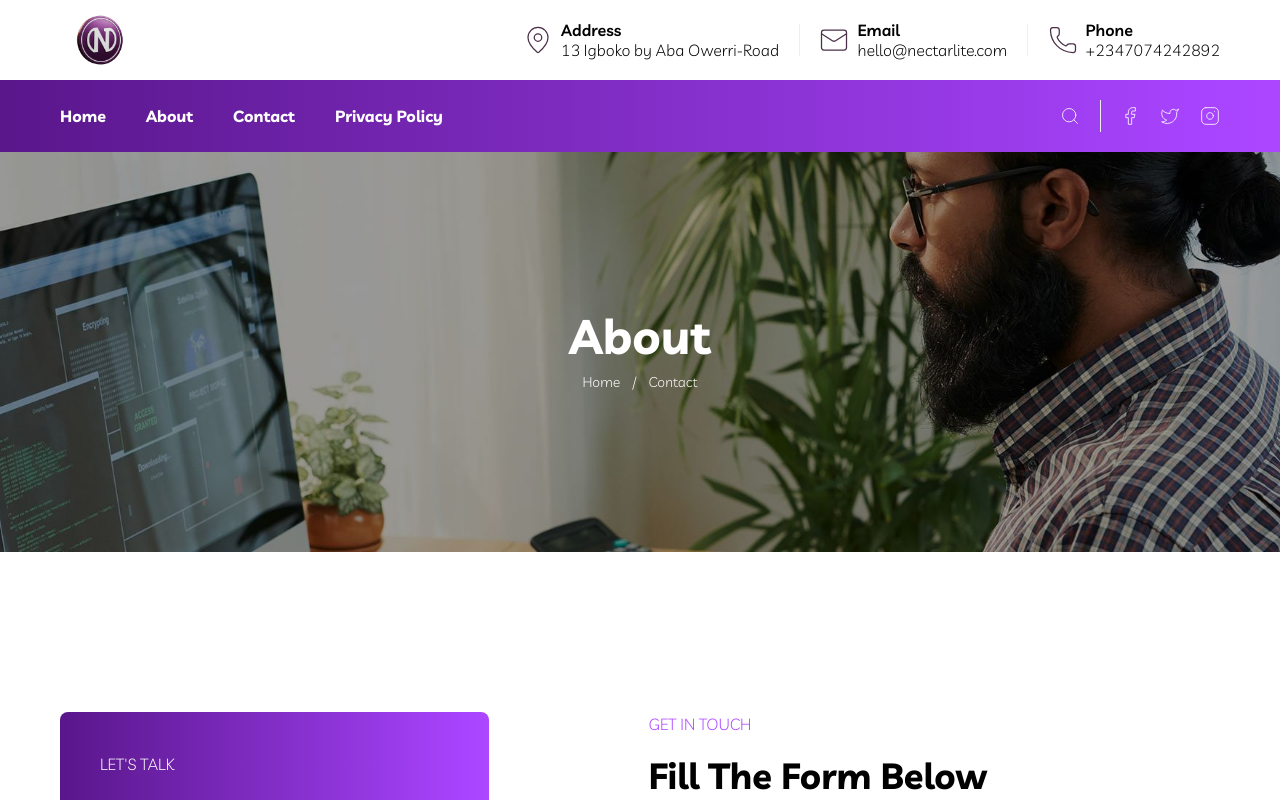
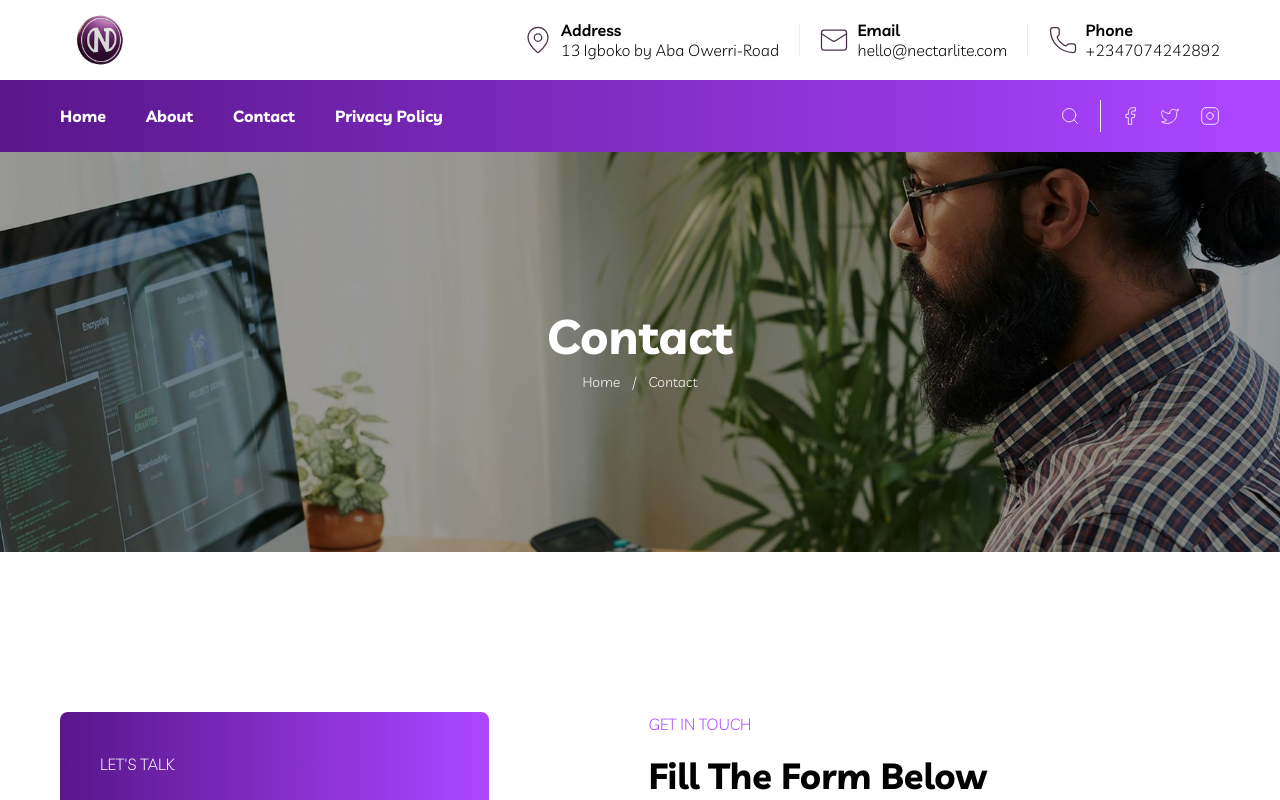
Before and after one commit to ZorichDev/Nectarlite-Archive, a Next.js app: page /contact in a window 1280 px wide. Shown: the top 800 px of the page. Built offline with nearby package versions, Linux system fonts and the light colour scheme.

Commit message:
contact fix

```diff
--- a/src/app/components/ContactHero.jsx
+++ b/src/app/components/ContactHero.jsx
@@ -1,3 +1,4 @@
+// src/app/components/ContactHero.jsx
 import React from 'react'
 import contactPageBackground from '@/images/contactPageBackground.png'
 import Wrapper from './Wrapper'
@@ -5,12 +6,13 @@ import Link from 'next/link'
 
 const ContactHero = () => {
   return (
-    <div className='h-100 flex justify-center items-center flex-col gap-3' style={{
-        backgroundImage: `url(${contactPageBackground.src})`,
-        backgroundSize: 'cover',
-        backgroundPosition: 'center'
-    }}>
-        <h1 className='text-5xl font-bold text-white'>About</h1>
+    <div className='h-100 flex justify-center items-center flex-col gap-3'
+         style={{  // ✅ Must be object
+           backgroundImage: `url(${contactPageBackground.src})`,
+           backgroundSize: 'cover',
+           backgroundPosition: 'center'
+         }}>
+        <h1 className='text-5xl font-bold text-white'>Contact</h1>  {/* Changed from "About" to "Contact" */}
         <div className="flex items-center gap-3 text-white font-light text-sm">
             <Link href="/">Home</Link>
             <span>/</span>
--- a/src/app/components/ContactMap.jsx
+++ b/src/app/components/ContactMap.jsx
@@ -1,3 +1,4 @@
+// src/app/components/ContactMap.jsx
 import React from 'react'
 
 const ContactMap = () => {
@@ -7,7 +8,7 @@ const ContactMap = () => {
         src="https://www.google.com/maps/embed?pb=!1m18!1m12!1m3!1d3973.896338582476!2d7.365415673495556!3d5.120403237879337!2m3!1f0!2f0!3f0!3m2!1i1024!2i768!4f13.1!3m3!1m2!1s0x10429941f5255197%3A0x490deb2309501f6a!2s13%20Aba-Owerri%20Rd%2C%20Aba%2C%20450102%2C%20Abia!5e0!3m2!1sen!2sng!4v1771187238351!5m2!1sen!2sng"
         width="100%"
         height="100%"
-        style={{ border: 0 }}  // ✅ CORRECT
+        style={{ border: 0 }}  // ✅ Must be object, not string
         allowFullScreen
         loading="lazy"
         referrerPolicy="no-referrer-when-downgrade"
--- a/src/app/components/GetInTouch.jsx
+++ b/src/app/components/GetInTouch.jsx
@@ -1,3 +1,4 @@
+// src/app/components/GetInTouch.jsx
 import React from 'react'
 import Wrapper from './Wrapper'
 import { House, MapPinIcon, Phone } from 'lucide-react'
@@ -49,7 +50,7 @@ const GetInTouch = () => {
                 <input type="text" className="bg-[#f6f7f9] outline-none rounded-sm text-light p-4 grow" placeholder='E-Mail' />
                 <input type="text" className="bg-[#f6f7f9] outline-none rounded-sm text-light p-4 grow" placeholder='Phone Number' />
                 <input type="text" className="bg-[#f6f7f9] outline-none rounded-sm text-light p-4 grow" placeholder='Your Website' />
-                <textarea className="bg-[#f6f7f9] outline-none rounded-sm text-light p-4 grow w-full" placeholder='Your Message Here' rows={5} col='10' />
+                <textarea className="bg-[#f6f7f9] outline-none rounded-sm text-light p-4 grow w-full" placeholder='Your Message Here' rows={5} />
                 <Button text={"Submit Now"} className={'font-semibold text-white px-10 py-4 rounded-full'} />
             </form>
         </div>
--- a/src/app/contact/page.jsx
+++ b/src/app/contact/page.jsx
@@ -1,9 +1,10 @@
+// src/app/contact/page.js
 import React from 'react'
 import ContactHero from '../components/ContactHero'
 import GetInTouch from '../components/GetInTouch'
 import ContactMap from '../components/ContactMap'
 
-const page = () => {
+const Page = () => {  // Capitalized component name (convention)
   return (
     <>
         <ContactHero />
@@ -13,4 +14,4 @@ const page = () => {
   )
 }
 
-export default page
+export default Page
```
